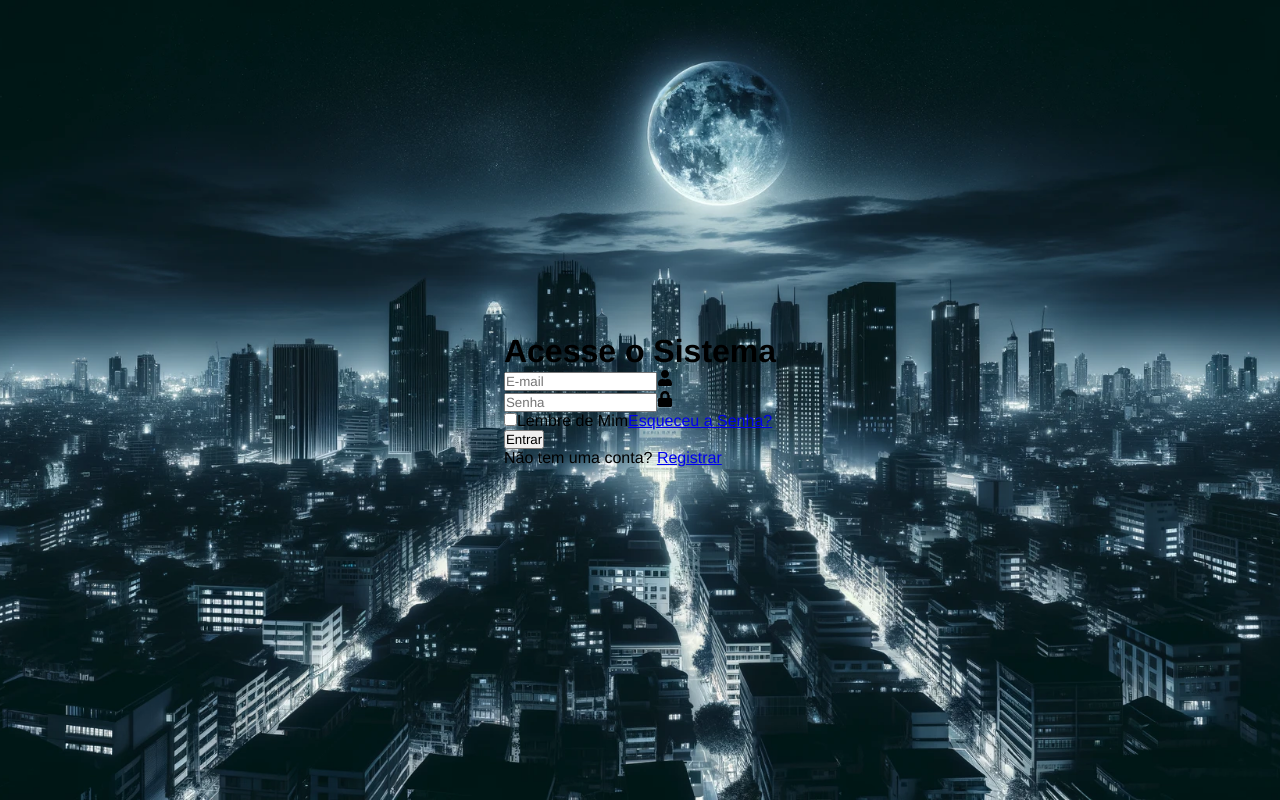
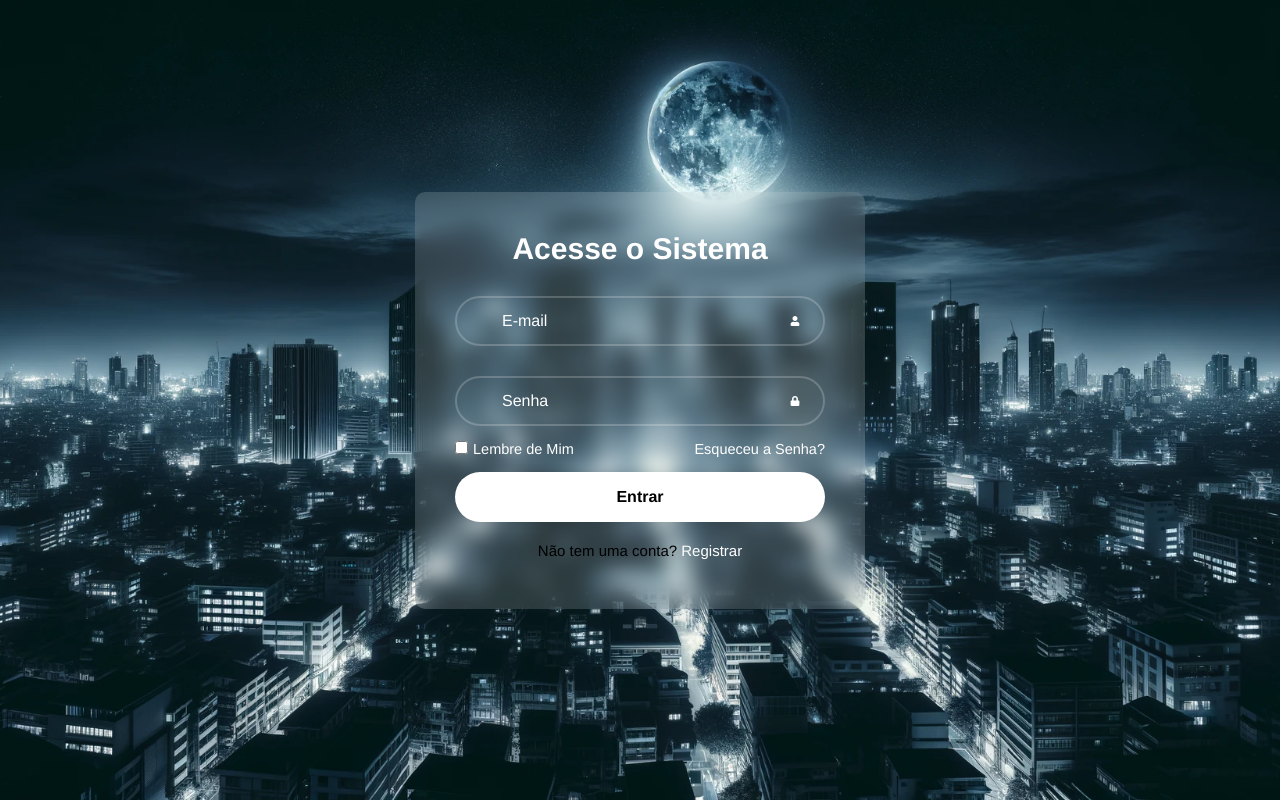
Before and after one commit to sthevenalves/Tela-Login-React, a React (Vite) app in the folder tela_login_react/: page / in a window 1280 px wide. Built offline with nearby package versions, Linux system fonts and the light colour scheme.

Commit message:
Adiciona estilos completos para formulário de login (container, inputs, botão e links)

```diff
--- a/tela_login_react/src/Components/Login/login.css
+++ b/tela_login_react/src/Components/Login/login.css
@@ -0,0 +1,92 @@
+.container{
+    width: 450px;
+    background-color: rgba(255, 255, 255, 0.15);
+    backdrop-filter: blur(10px);
+    border: 2px sold rgba(255,255,255,0.2);
+    padding: 40px;
+    border-radius: 10px;
+}
+
+.container h1{
+    text-align: center;
+    font-size: 30px;
+    color: #fff;
+}
+
+.container .input-field{
+    position: relative;
+    width: 100%;
+    height: 50px;
+    margin: 30px auto;
+}
+
+.input-field input {
+    width: 100%;
+    height: 100%;
+    background-color: transparent;
+    outline: none;
+    border: 2px solid rgba(255, 255, 255, 0.2);
+    border-radius: 40px;
+    font-size: 16px;
+    color: #fff;
+    padding: 20px 45px;
+}
+
+.input-field input::placeholder{
+    color: #fff;
+}
+
+.input-field .icon{
+    position: absolute;
+    right: 25px;
+    top: 50%;
+    transform: translateY(-50%);
+    font-size: 10px;
+    color: #fff;
+}
+
+.container .recall-forget{
+    display: flex;
+    justify-content: space-between;
+    font-size: 14.5px;
+    margin: -15px 0 15px;
+}
+
+.recall-forget label{
+    color: #fff;
+}
+
+.recall-forget input{
+    margin-right: 5px;
+}
+
+.recall-forget a, .singup-link p a {
+    color: #fff;
+    text-decoration: none;
+}
+
+.recall-forget a:hover,
+.singup-link p a:hover {
+    text-decoration: underline;
+}
+
+.container button{
+    width: 100%;
+    height:  50px;
+    background-color: #fff;
+    border: none;
+    outline: none;
+    border-radius:  40px;
+    box-shadow:  0 0 10px rgba(0,0,0,0.1);
+    cursor: pointer;
+    font-size: 16px;
+    font-weight: 600;
+    text-shadow: none;
+}
+
+.container .singup-link{
+    font-size: 15px;
+    text-align: center;
+    margin: 20px 0 10px;
+    text-shadow: none;
+}
--- a/tela_login_react/src/Components/Login/login.jsx
+++ b/tela_login_react/src/Components/Login/login.jsx
@@ -16,12 +16,12 @@ const login = () => {
     <div className="container">
       <form onSubmit={handleSubmit}>
         <h1>Acesse o Sistema</h1>
-        <div>
+        <div className= "input-field">
           <input type="email" placeholder='E-mail'
           onChange={(e) => setUsername(e.target.value)}/>
           <FaUser className="icon" />
         </div>
-        <div>
+        <div className= "input-field">
           <input type="password" placeholder='Senha'
           onChange={(e) => setPassword(e.target.value)}/>
           <FaLock className="icon" />
```
